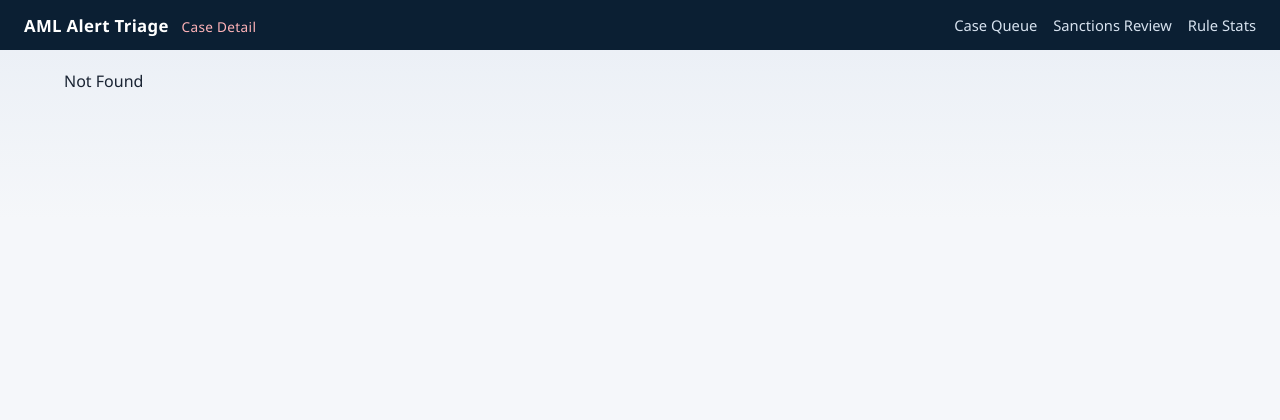
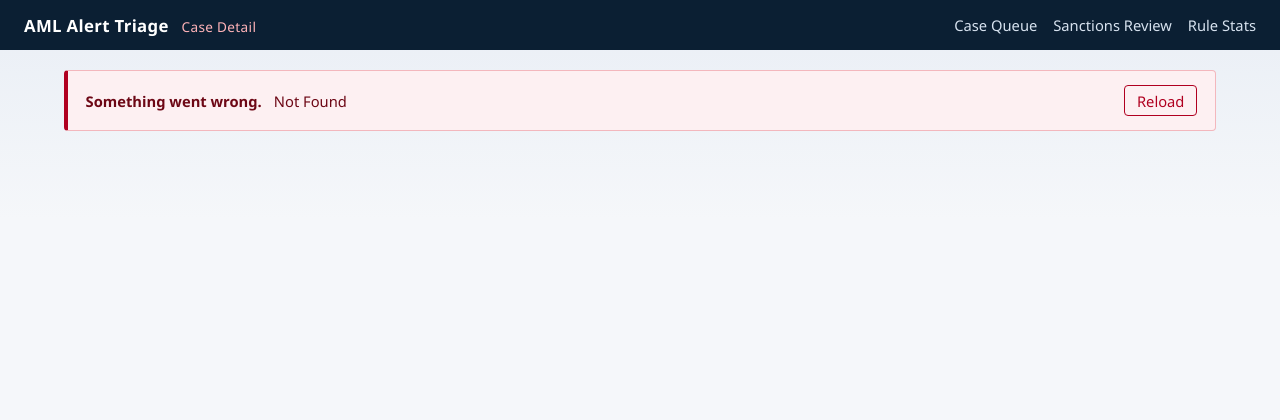
Before and after one commit to Neueda-Learning/Suspicious_Activity_Monitor, a web app: page /case.html in a window 1280 px wide. Shown: the top 420 px of the page. Run offline with its HTML, style and script files only (its server is not run), Linux system fonts and the light colour scheme; data that the repository does not hold is empty.

Commit message:
Stop stale browser assets from surfacing as application faults
A cached js/api.js against freshly served HTML produced 'api is not
defined', which reads as a broken application and costs real time to
diagnose. Static resources are now served no-store, and the asset URLs
carry a version so already-cached copies are bypassed immediately.

Page-load failures also went to alert(), which some browsers suppress
outright — leaving a blank screen with no explanation, the worst possible
failure mode in front of an audience. Failures now render an inline banner
with a reload action, and an unreachable backend says so in words.

Co-Authored-By: Claude <noreply@anthropic.com>

```diff
--- a/src/main/resources/static/case.html
+++ b/src/main/resources/static/case.html
@@ -4,7 +4,7 @@
   <meta charset="UTF-8" />
   <meta name="viewport" content="width=device-width, initial-scale=1" />
   <title>Case Detail — AML Alert Triage</title>
-  <link rel="stylesheet" href="/css/app.css" />
+  <link rel="stylesheet" href="/css/app.css?v=2" />
 </head>
 <body>
   <header class="topbar">
@@ -17,7 +17,7 @@
   </header>
   <main class="wrap" id="app">Loading…</main>
   <footer class="footer">The system does not determine guilt. It identifies unusual activity and provides investigators with explainable evidence.</footer>
-  <script src="/js/api.js"></script>
+  <script src="/js/api.js?v=2"></script>
   <script>
     const id = new URLSearchParams(location.search).get('id');
     let currentDraft = null;
@@ -434,7 +434,7 @@
           currentDraft = await api('/api/cases/' + id + '/ai-draft', { method: 'POST', body: '{}' });
           paintDraftView();
           await refreshAuditTrail();
-        } catch (e) { alert(e.message); }
+        } catch (e) { showPageError(e.message); }
         finally { genAi.disabled = false; }
       };
 
@@ -456,7 +456,7 @@
           }
           document.getElementById('acceptAi').disabled = true;
           await refreshAuditTrail();
-        } catch (e) { alert(e.message); }
+        } catch (e) { showPageError(e.message); }
       };
 
       document.getElementById('disposeBtn').onclick = async () => {
@@ -472,7 +472,7 @@
         } catch (e) { document.getElementById('dispMsg').textContent = e.message; }
       };
     }
-    load().catch(e => { document.getElementById('app').textContent = e.message; });
+    load().catch(e => { document.getElementById('app').textContent = ''; showPageError(e.message); });
   </script>
 </body>
 </html>
--- a/src/main/resources/static/css/app.css
+++ b/src/main/resources/static/css/app.css
@@ -324,3 +324,31 @@ details.alert.flash {
   .totals, .grid-2, .grid-3 { grid-template-columns: 1fr; }
   .evidence-kv > div { grid-template-columns: 1fr; gap: 0.1rem; }
 }
+
+/* Failure banner. A suppressed alert() leaves a blank screen with no explanation —
+   the worst possible failure mode in front of an audience. */
+.page-error {
+  display: flex;
+  flex-wrap: wrap;
+  align-items: center;
+  gap: 0.4rem 0.75rem;
+  margin: 0 0 1rem;
+  padding: 0.85rem 1.1rem;
+  border: 1px solid #f3b7bd;
+  border-left: 4px solid #b00020;
+  border-radius: 4px;
+  background: #fdf0f2;
+  color: #6d0715;
+  font-size: 0.92rem;
+}
+.page-error span { flex: 1 1 20rem; }
+.page-error button {
+  border: 1px solid #b00020;
+  background: transparent;
+  color: #b00020;
+  border-radius: 4px;
+  padding: 0.3rem 0.75rem;
+  font: inherit;
+  cursor: pointer;
+}
+.page-error button:hover { background: #b00020; color: #fff; }
--- a/src/main/resources/static/index.html
+++ b/src/main/resources/static/index.html
@@ -4,7 +4,7 @@
   <meta charset="UTF-8" />
   <meta name="viewport" content="width=device-width, initial-scale=1" />
   <title>AML Alert Triage — Case Queue</title>
-  <link rel="stylesheet" href="/css/app.css" />
+  <link rel="stylesheet" href="/css/app.css?v=2" />
 </head>
 <body>
   <header class="topbar">
@@ -59,7 +59,7 @@
   </div>
 
   <footer class="footer">The system does not determine guilt. It identifies unusual activity and provides investigators with explainable evidence.</footer>
-  <script src="/js/api.js"></script>
+  <script src="/js/api.js?v=2"></script>
   <script>
     async function load() {
       const data = await api('/api/cases?status=OPEN&sort=priority');
@@ -118,7 +118,7 @@
         }
       } catch (e) { pResult.textContent = e.message; }
     };
-    load().catch(e => alert(e.message));
+    load().catch(e => showPageError(e.message));
   </script>
 </body>
 </html>
--- a/src/main/resources/static/js/api.js
+++ b/src/main/resources/static/js/api.js
@@ -1,8 +1,14 @@
 async function api(path, options = {}) {
-  const res = await fetch(path, {
-    headers: { "Content-Type": "application/json", ...(options.headers || {}) },
-    ...options,
-  });
+  let res;
+  try {
+    res = await fetch(path, {
+      headers: { "Content-Type": "application/json", ...(options.headers || {}) },
+      ...options,
+    });
+  } catch {
+    // fetch only rejects when the server could not be reached at all
+    throw new Error("Cannot reach the application. The server may still be starting — wait a moment and reload.");
+  }
   const text = await res.text();
   let data = null;
   try { data = text ? JSON.parse(text) : null; } catch { data = { raw: text }; }
@@ -11,6 +17,24 @@ async function api(path, options = {}) {
     throw new Error(msg);
   }
   return data;
+}
+
+/**
+ * Shows a failure in the page instead of a native dialog.
+ *
+ * A blocked or suppressed alert() leaves an empty screen with no explanation — the worst
+ * possible failure mode in front of an audience. This always renders something readable.
+ */
+function showPageError(message) {
+  const banner = document.createElement("div");
+  banner.className = "page-error";
+  banner.innerHTML =
+    '<strong>Something went wrong.</strong><span></span>' +
+    '<button type="button" onclick="location.reload()">Reload</button>';
+  banner.querySelector("span").textContent = message;
+  const main = document.querySelector("main") || document.body;
+  main.prepend(banner);
+  console.error(message);
 }
 
 function bandLabel(band) {
--- a/src/main/resources/static/sanctions.html
+++ b/src/main/resources/static/sanctions.html
@@ -4,7 +4,7 @@
   <meta charset="UTF-8" />
   <meta name="viewport" content="width=device-width, initial-scale=1" />
   <title>Sanctions Review — AML Alert Triage</title>
-  <link rel="stylesheet" href="/css/app.css" />
+  <link rel="stylesheet" href="/css/app.css?v=2" />
 </head>
 <body>
   <header class="topbar">
@@ -44,7 +44,7 @@
     </section>
   </main>
   <footer class="footer">The system does not determine guilt. It identifies unusual activity and provides investigators with explainable evidence.</footer>
-  <script src="/js/api.js"></script>
+  <script src="/js/api.js?v=2"></script>
   <script>
     let selected = null;
     async function load() {
@@ -103,7 +103,7 @@
       } catch (e) { syncMsg.textContent = e.message; }
       finally { syncBtn.disabled = false; }
     };
-    load().catch(e => alert(e.message));
+    load().catch(e => showPageError(e.message));
   </script>
 </body>
 </html>
--- a/src/main/resources/static/stats.html
+++ b/src/main/resources/static/stats.html
@@ -4,7 +4,7 @@
   <meta charset="UTF-8" />
   <meta name="viewport" content="width=device-width, initial-scale=1" />
   <title>Rule Stats — AML Alert Triage</title>
-  <link rel="stylesheet" href="/css/app.css" />
+  <link rel="stylesheet" href="/css/app.css?v=2" />
   <script src="https://cdn.jsdelivr.net/npm/chart.js@4.4.1/dist/chart.umd.min.js"></script>
 </head>
 <body>
@@ -23,7 +23,7 @@
     </div>
   </main>
   <footer class="footer">The system does not determine guilt. It identifies unusual activity and provides investigators with explainable evidence.</footer>
-  <script src="/js/api.js"></script>
+  <script src="/js/api.js?v=2"></script>
   <script>
     api('/api/stats/rules').then(data => {
       const rules = data.ruleTriggers || {};
@@ -43,7 +43,7 @@
           datasets: [{ data: Object.values(disp), backgroundColor: ['#0b1f33','#1f6b3a','#5b6b7c','#db0011'] }]
         }
       });
-    }).catch(e => alert(e.message));
+    }).catch(e => showPageError(e.message));
   </script>
 </body>
 </html>
```
Also changed, not shown: src/main/resources/application.yml (+8 -0 lines).
